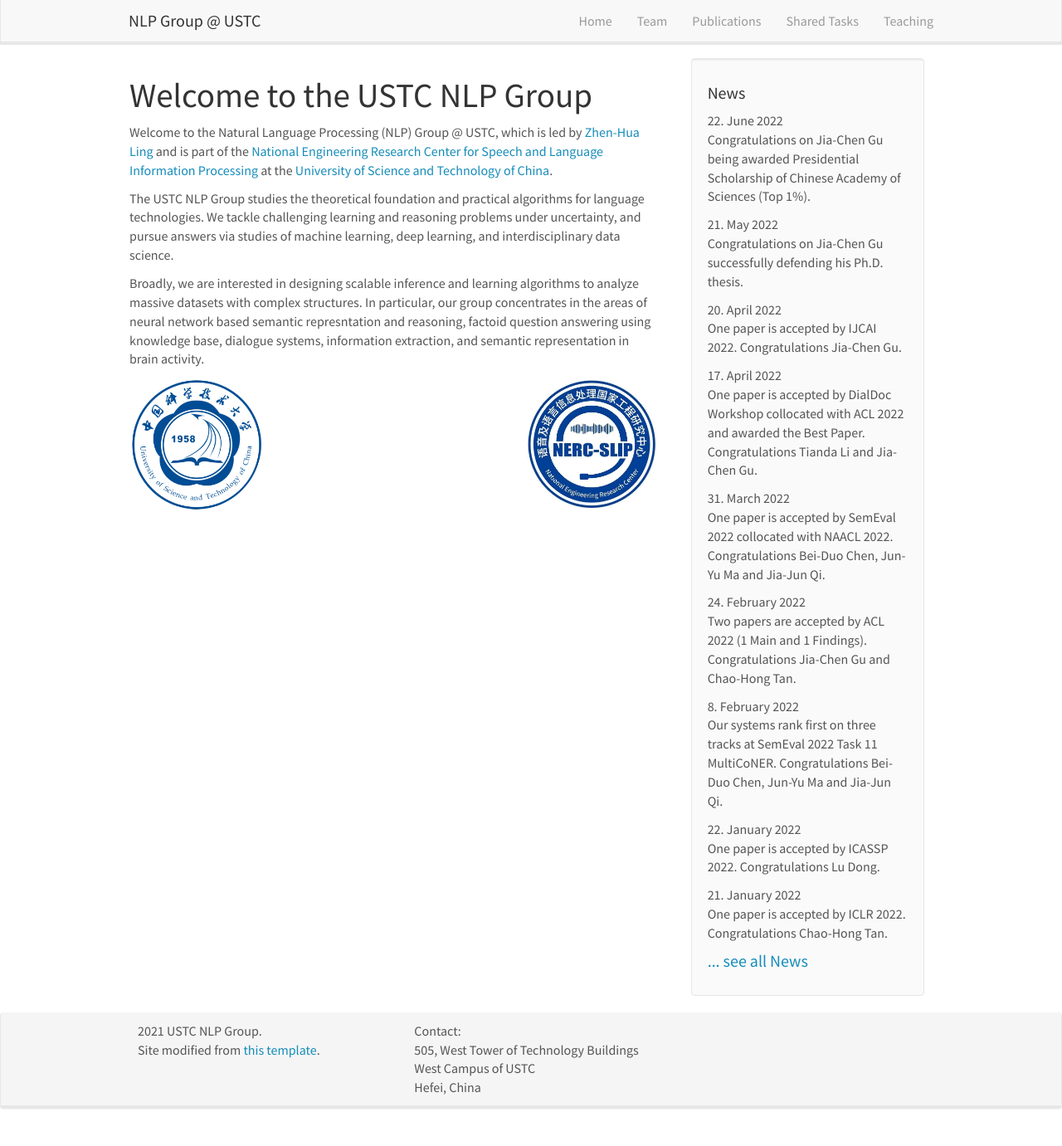
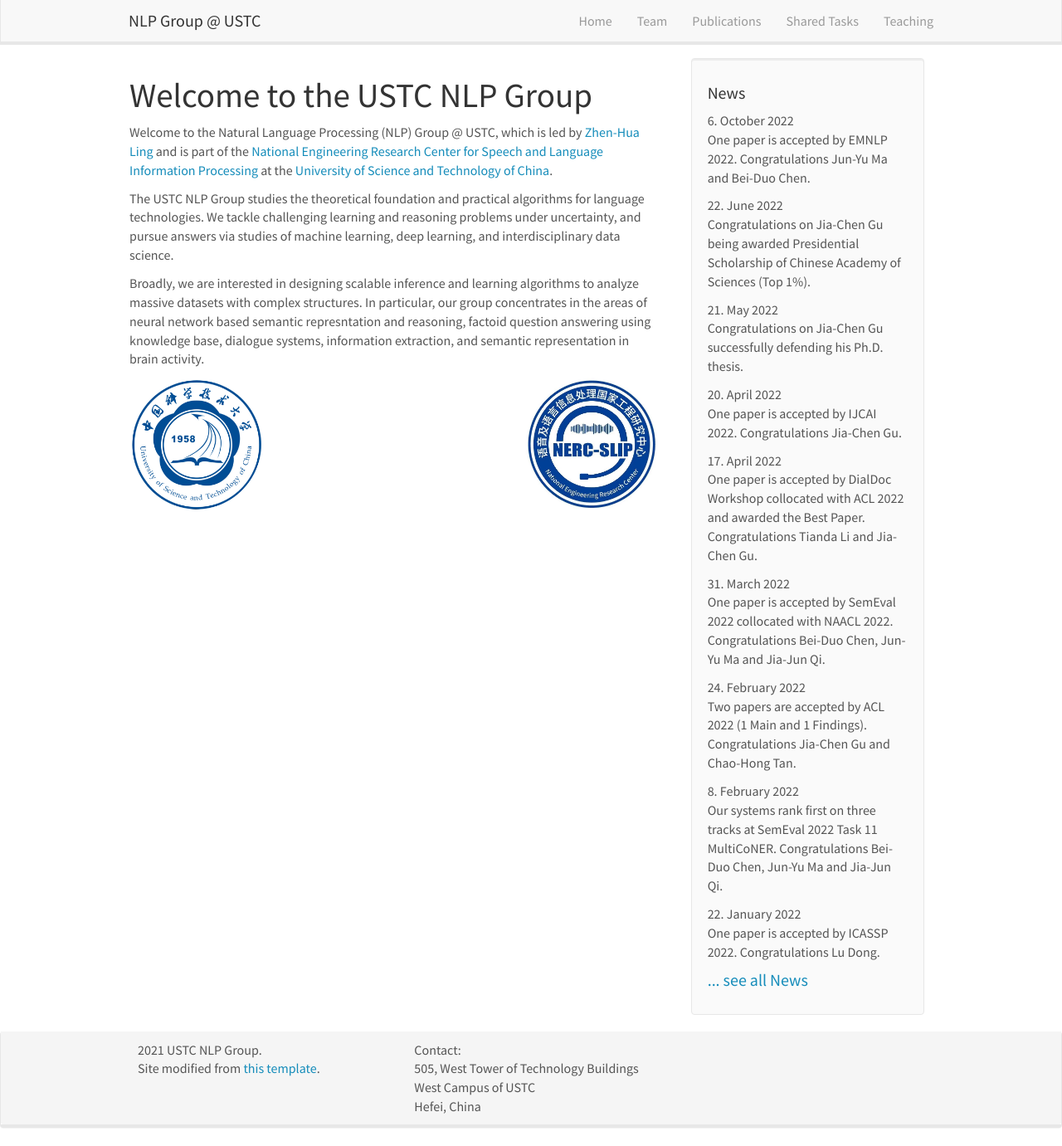
Before and after one commit to ustcnlp/ustcnlp.github.io, a Jekyll site: the page built from _pages/home.md, in a window 1280 px wide and 1381 px high. Shown: the whole window at 83% size. Built offline with Jekyll 4.4.1, drawn with Linux system fonts in a browser that asks for light colours; nearby versions of some CDN libraries.

Commit message:
EMNLP 2022 acceptance

```diff
--- a/_data/news.yml
+++ b/_data/news.yml
@@ -1,3 +1,6 @@
+- date: 6. October 2022
+  headline: One paper is accepted by EMNLP 2022. Congratulations Jun-Yu Ma and Bei-Duo Chen.
+
 - date: 22. June 2022
   headline: Congratulations on Jia-Chen Gu being awarded Presidential Scholarship of Chinese Academy of Sciences (Top 1%).
 
```
